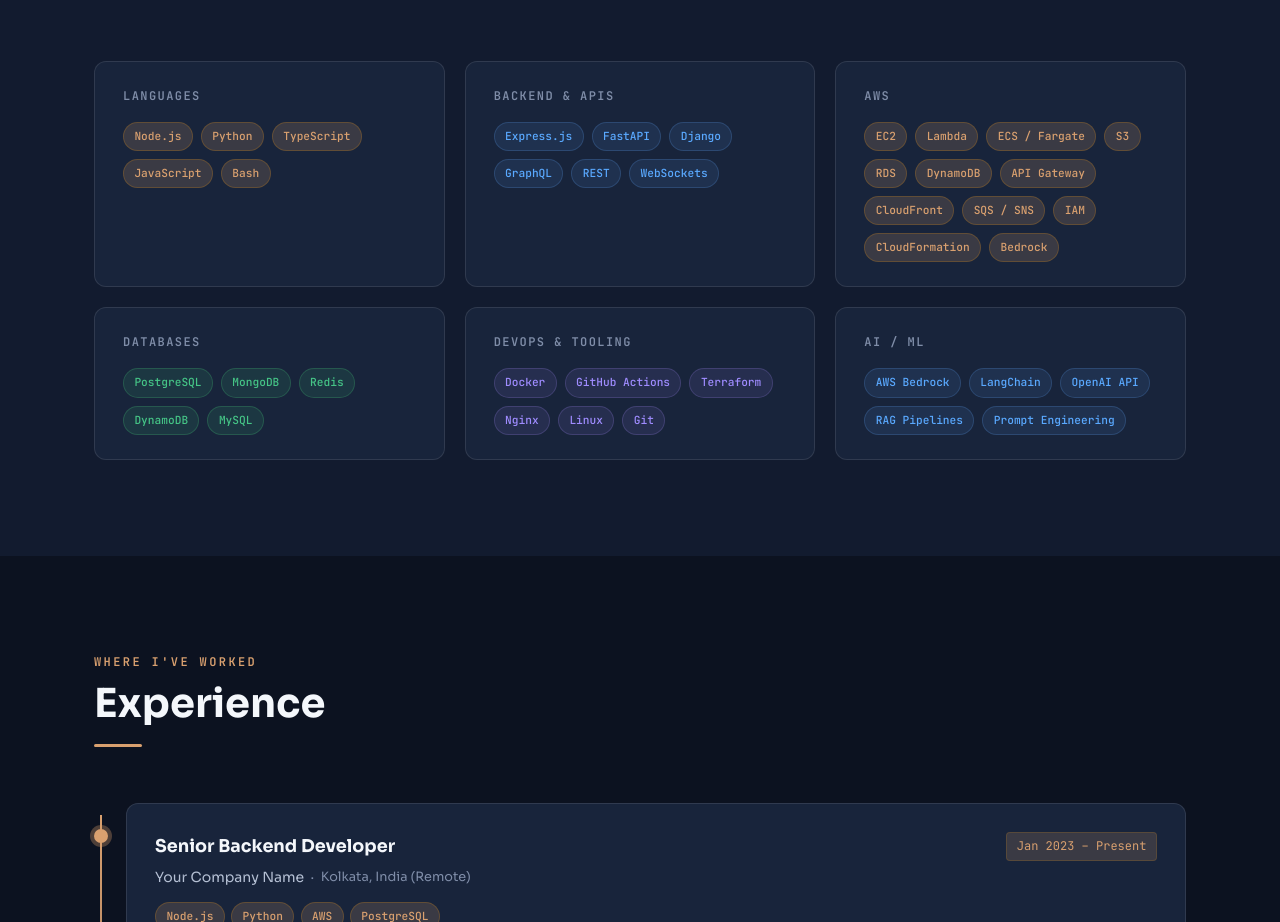
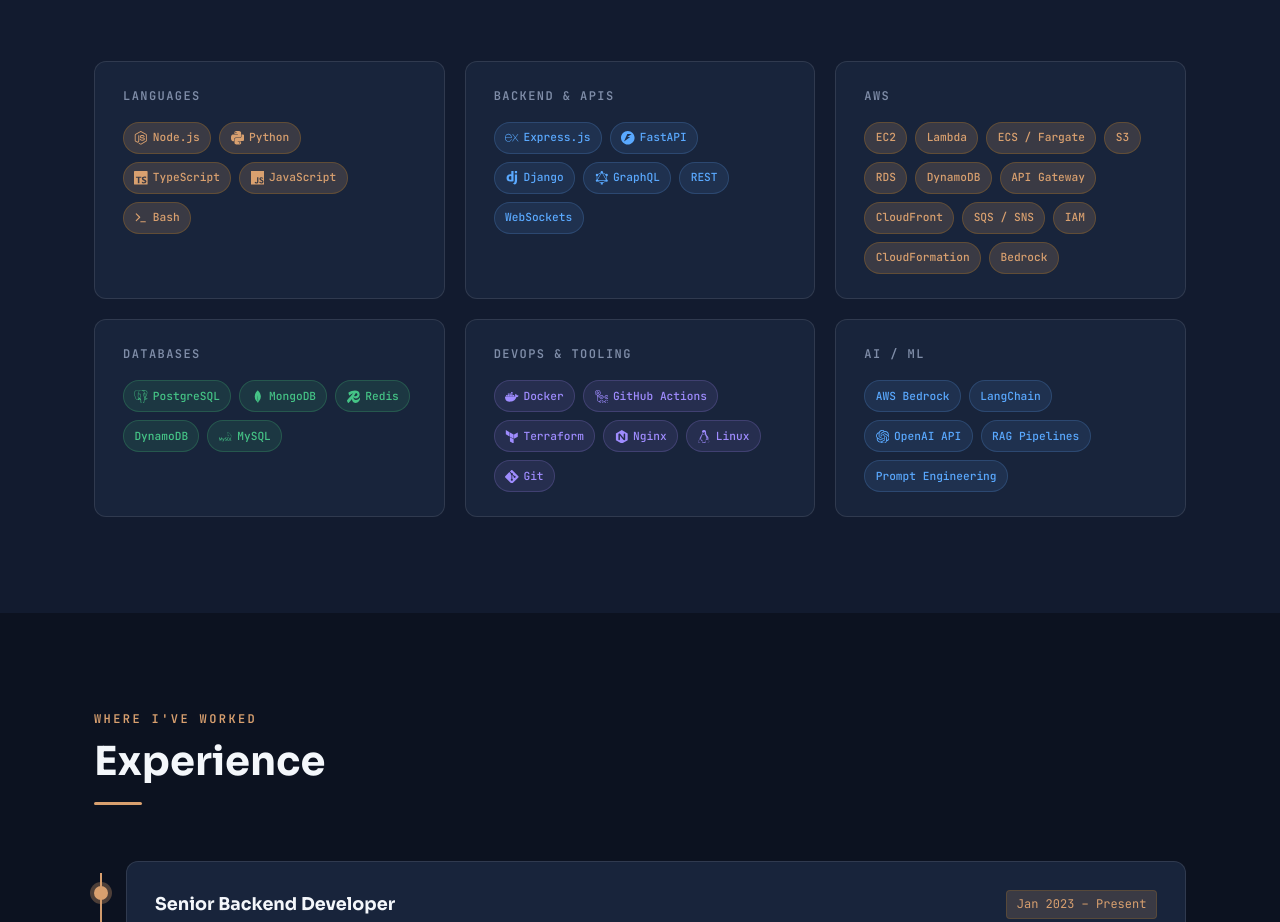
Before and after one commit to soumyadeepdutta/soumyadeepdutta.github.io, a React (Vite) app: page / in a window 1280 px wide. Shown: the part 1062-1984 px from the top of the page. Built offline with nearby package versions, Linux system fonts and the light colour scheme.

Commit message:
feat: add react-icons for skills representation and update skills data structure

```diff
--- a/package.json
+++ b/package.json
@@ -10,7 +10,8 @@
   },
   "dependencies": {
     "react": "^18.3.1",
-    "react-dom": "^18.3.1"
+    "react-dom": "^18.3.1",
+    "react-icons": "^5.6.0"
   },
   "devDependencies": {
     "@vitejs/plugin-react": "^4.2.1",
--- a/src/components/Skills.jsx
+++ b/src/components/Skills.jsx
@@ -1,3 +1,25 @@
+import { FiTerminal } from 'react-icons/fi'
+import {
+  SiDjango,
+  SiDocker,
+  SiExpress,
+  SiFastapi,
+  SiGit,
+  SiGithubactions,
+  SiGraphql,
+  SiJavascript,
+  SiLinux,
+  SiMongodb,
+  SiMysql,
+  SiNginx,
+  SiNodedotjs,
+  SiOpenai,
+  SiPostgresql,
+  SiPython,
+  SiRedis,
+  SiTerraform,
+  SiTypescript,
+} from 'react-icons/si'
 import { skills } from '../data/skills'
 import styles from './Skills.module.css'
 
@@ -6,6 +28,29 @@
   blue:   'tag tag-blue',
   green:  'tag tag-green',
   purple: 'tag tag-purple',
+}
+
+const ICON_MAP = {
+  bash: FiTerminal,
+  django: SiDjango,
+  docker: SiDocker,
+  express: SiExpress,
+  fastapi: SiFastapi,
+  git: SiGit,
+  githubactions: SiGithubactions,
+  graphql: SiGraphql,
+  javascript: SiJavascript,
+  linux: SiLinux,
+  mongodb: SiMongodb,
+  mysql: SiMysql,
+  nginx: SiNginx,
+  nodejs: SiNodedotjs,
+  openai: SiOpenai,
+  postgresql: SiPostgresql,
+  python: SiPython,
+  redis: SiRedis,
+  terraform: SiTerraform,
+  typescript: SiTypescript,
 }
 
 export default function Skills() {
@@ -29,11 +74,16 @@
             >
               <h3 className={styles.catTitle}>{cat.category}</h3>
               <div className={styles.tags}>
-                {cat.items.map(item => (
-                  <span key={item} className={COLOR_MAP[cat.color] || 'tag'}>
-                    {item}
-                  </span>
-                ))}
+                {cat.items.map(item => {
+                  const Icon = item.icon ? ICON_MAP[item.icon] : null
+
+                  return (
+                    <span key={item.label} className={`${COLOR_MAP[cat.color] || 'tag'} ${styles.skillTag}`}>
+                      {Icon ? <Icon className={styles.skillIcon} aria-hidden="true" /> : null}
+                      <span className={styles.skillLabel}>{item.label}</span>
+                    </span>
+                  )
+                })}
               </div>
             </div>
           ))}
--- a/src/components/Skills.module.css
+++ b/src/components/Skills.module.css
@@ -32,3 +32,18 @@
   flex-wrap: wrap;
   gap: 0.5rem;
 }
+
+.skillTag {
+  min-height: 2rem;
+  padding-inline: 0.8rem;
+}
+
+.skillIcon {
+  flex: 0 0 auto;
+  font-size: 0.85rem;
+}
+
+.skillLabel {
+  display: inline-flex;
+  align-items: center;
+}
--- a/src/data/skills.js
+++ b/src/data/skills.js
@@ -2,35 +2,82 @@
  * Skills data.
  * Each category renders as a row of badge chips.
  */
+const skill = (label, icon = null) => ({ label, icon })
+
 export const skills = [
   {
     category: 'Languages',
     color: 'accent',
-    items: ['Node.js', 'Python', 'TypeScript', 'JavaScript', 'Bash'],
+    items: [
+      skill('Node.js', 'nodejs'),
+      skill('Python', 'python'),
+      skill('TypeScript', 'typescript'),
+      skill('JavaScript', 'javascript'),
+      skill('Bash', 'bash'),
+    ],
   },
   {
     category: 'Backend & APIs',
     color: 'blue',
-    items: ['Express.js', 'FastAPI', 'Django', 'GraphQL', 'REST', 'WebSockets'],
+    items: [
+      skill('Express.js', 'express'),
+      skill('FastAPI', 'fastapi'),
+      skill('Django', 'django'),
+      skill('GraphQL', 'graphql'),
+      skill('REST'),
+      skill('WebSockets'),
+    ],
   },
   {
     category: 'AWS',
     color: 'accent',
-    items: ['EC2', 'Lambda', 'ECS / Fargate', 'S3', 'RDS', 'DynamoDB', 'API Gateway', 'CloudFront', 'SQS / SNS', 'IAM', 'CloudFormation', 'Bedrock'],
+    items: [
+      skill('EC2'),
+      skill('Lambda'),
+      skill('ECS / Fargate'),
+      skill('S3'),
+      skill('RDS'),
+      skill('DynamoDB'),
+      skill('API Gateway'),
+      skill('CloudFront'),
+      skill('SQS / SNS'),
+      skill('IAM'),
+      skill('CloudFormation'),
+      skill('Bedrock'),
+    ],
   },
   {
     category: 'Databases',
     color: 'green',
-    items: ['PostgreSQL', 'MongoDB', 'Redis', 'DynamoDB', 'MySQL'],
+    items: [
+      skill('PostgreSQL', 'postgresql'),
+      skill('MongoDB', 'mongodb'),
+      skill('Redis', 'redis'),
+      skill('DynamoDB'),
+      skill('MySQL', 'mysql'),
+    ],
   },
   {
     category: 'DevOps & Tooling',
     color: 'purple',
-    items: ['Docker', 'GitHub Actions', 'Terraform', 'Nginx', 'Linux', 'Git'],
+    items: [
+      skill('Docker', 'docker'),
+      skill('GitHub Actions', 'githubactions'),
+      skill('Terraform', 'terraform'),
+      skill('Nginx', 'nginx'),
+      skill('Linux', 'linux'),
+      skill('Git', 'git'),
+    ],
   },
   {
     category: 'AI / ML',
     color: 'blue',
-    items: ['AWS Bedrock', 'LangChain', 'OpenAI API', 'RAG Pipelines', 'Prompt Engineering'],
+    items: [
+      skill('AWS Bedrock'),
+      skill('LangChain'),
+      skill('OpenAI API', 'openai'),
+      skill('RAG Pipelines'),
+      skill('Prompt Engineering'),
+    ],
   },
 ]
```
Also changed, not shown: 1 other file (tests, documents, lock files or other folders).
